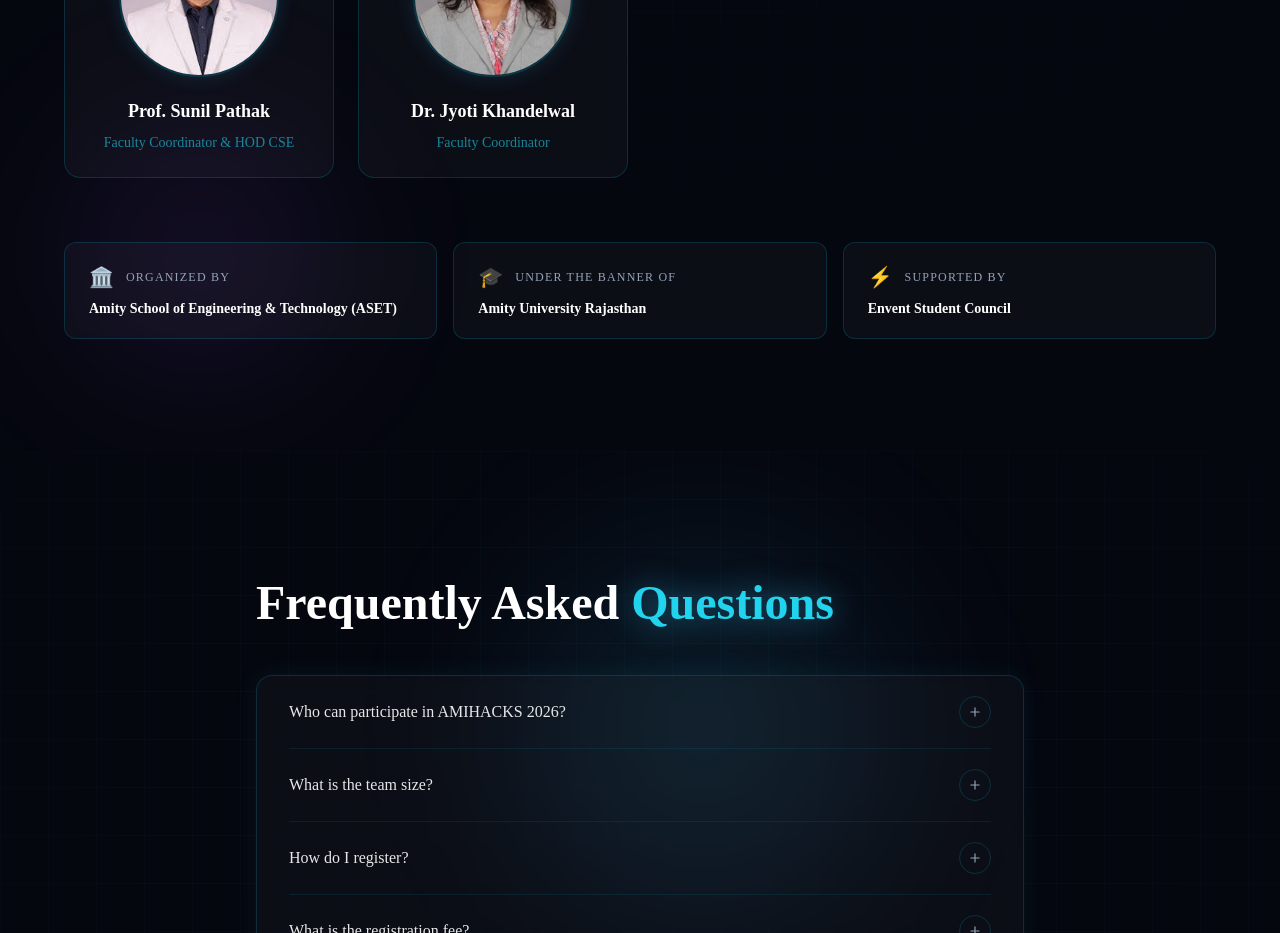
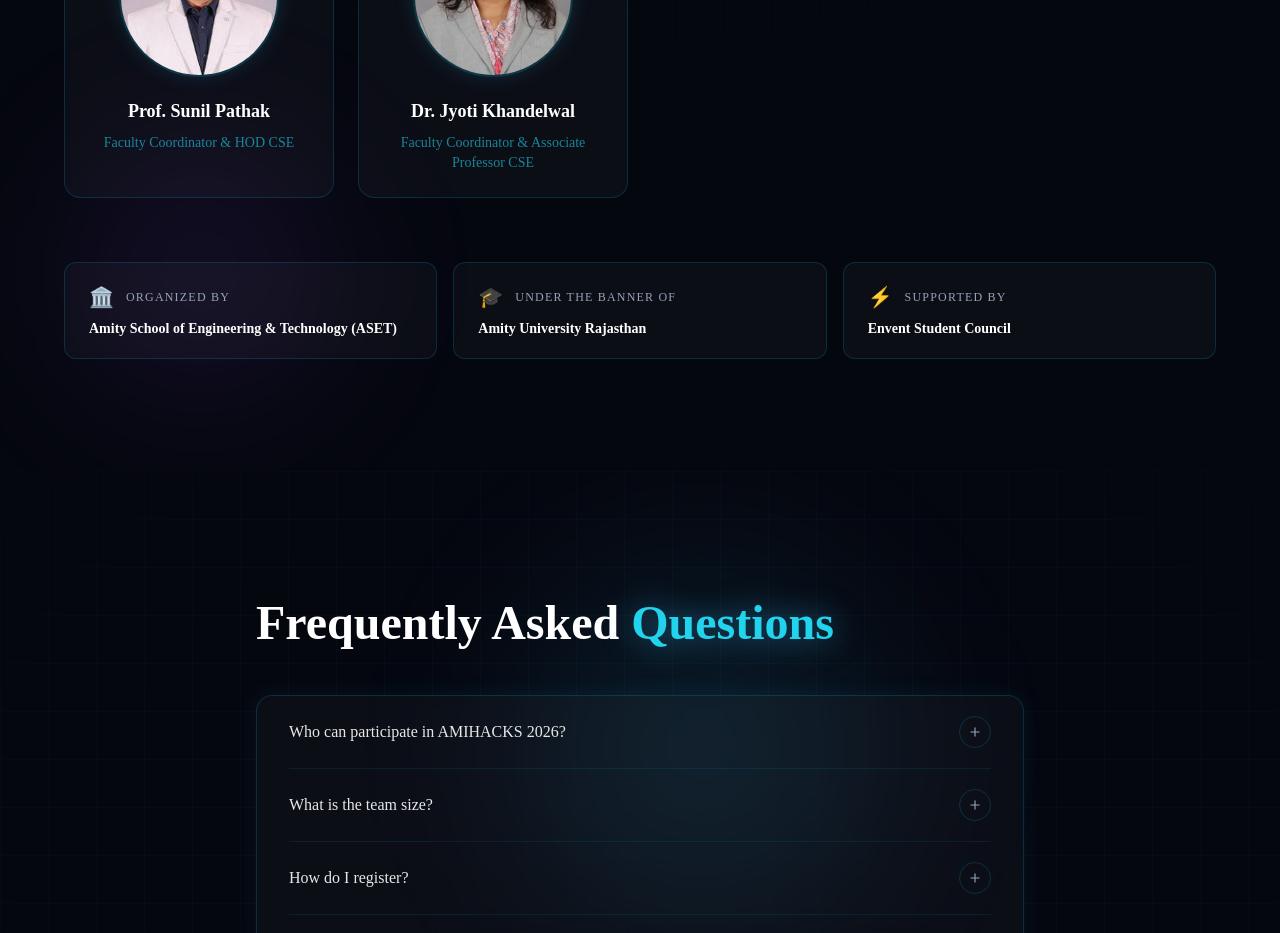
Before and after one commit to ishan-dsa/webamihacks2026, a Next.js app: page / in a window 1280 px wide. Shown: the part 8640-9573 px from the top of the page. Built offline with nearby package versions, Linux system fonts and the light colour scheme.

Commit message:
Update Committee.tsx

```diff
--- a/components/Committee.tsx
+++ b/components/Committee.tsx
@@ -46,7 +46,7 @@ const facultyCoordinators = [
   },
   {
     name: "Dr. Jyoti Khandelwal",
-    role: "Faculty Coordinator",
+    role: "Faculty Coordinator & Associate Professor CSE",
     image: "/committee/jyoti.jpg",
   },
 
```
